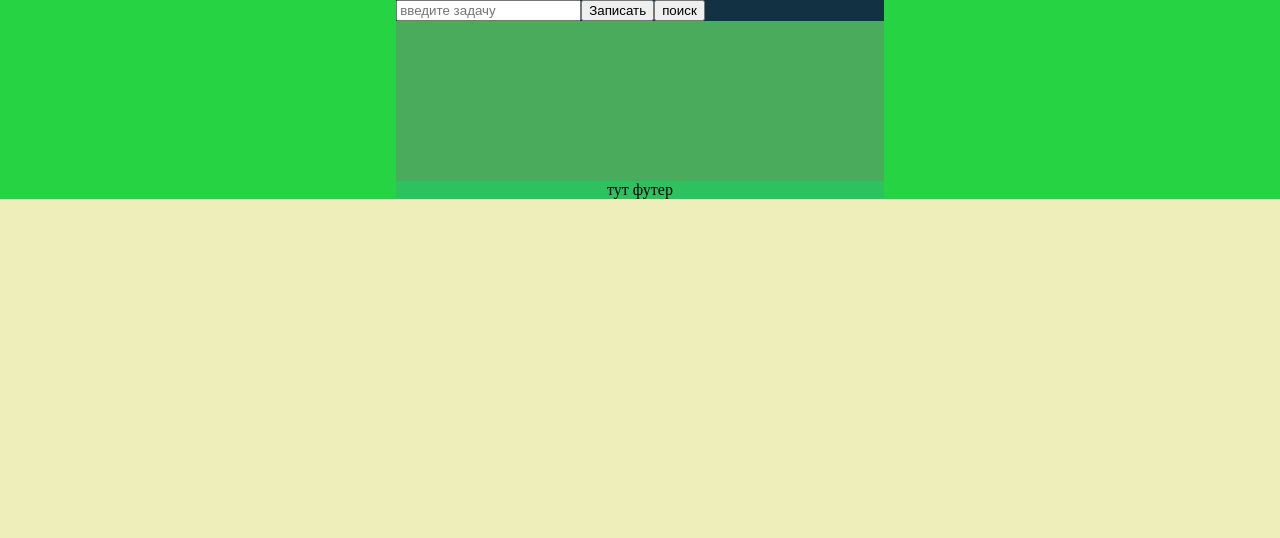
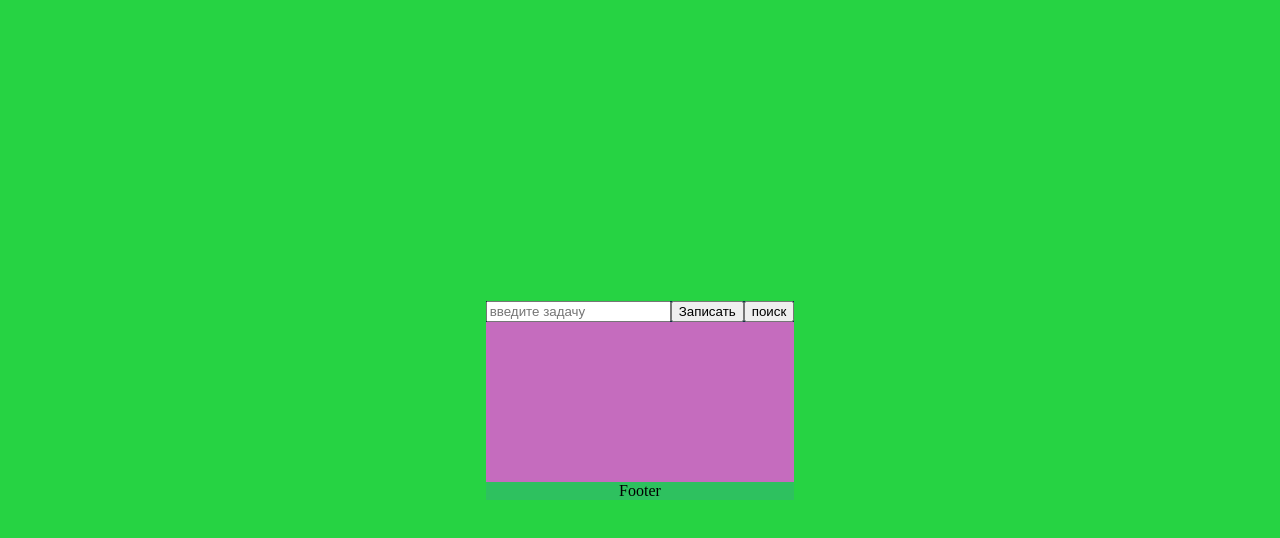
Before and after one commit to DevErmak/firsttodo, a React (Create React App) app: page / in a window 1280 px wide. Shown: the top 538 px of the page. Built offline with nearby package versions, Linux system fonts and the light colour scheme.

Commit message:
save data

```diff
--- a/src/components/Task/Task.jsx
+++ /dev/null
@@ -1,19 +0,0 @@
-import './task.css'
-
-import React from 'react'
-
-
-export default function Task({task, changeTodo, removeOneTask}) {
-
-    return (
-    <div className='task'>
-        <input id={task.id} type='checkbox' onChange={()=>changeTodo(task.id)}/>
-        <label className='taskTitle'
-        htmlFor={task.id}
-        style={{textDecoration: task.isComplited ? 'line-through': null  }}
-        >{task.title}</label>
-        <button className='close' onClick={()=>removeOneTask(task.id)}>&times;</button>
-    </div>
-  )
-}
-// <div className='taskTitle'>{task.title}</div>
--- /dev/null
+++ b/src/components/Todoform/Content/Content.jsx
@@ -0,0 +1,33 @@
+import './content.css';
+import Task from './Task/Task';
+
+export default function Content({
+  tasks,
+  isSearch,
+  inputTask,
+  foundTasks,
+  changeTodo,
+  removeOneTask,
+}) {
+  const isRenderSearch = () => {
+    return isSearch && inputTask.trim() !== '';
+  };
+  const drowTask = (stateElement) => {
+    return stateElement.map((Element) => (
+      <Task key={Element.id} task={Element} changeTodo={changeTodo} removeOneTask={removeOneTask} />
+    ));
+  };
+  return (
+    <div className="content">
+      {isRenderSearch() ? (
+        foundTasks.length === 0 ? (
+          <div className="not-found">не найдено</div>
+        ) : (
+          drowTask(foundTasks)
+        )
+      ) : (
+        drowTask(tasks)
+      )}
+    </div>
+  );
+}
--- /dev/null
+++ b/src/components/Todoform/Content/Task/Task.jsx
@@ -0,0 +1,20 @@
+import './task.css';
+
+export default function Task({ task, changeTodo, removeOneTask }) {
+  return (
+    <div className="task">
+      <input id={task.id} type="checkbox" onChange={() => changeTodo(task.id)} />
+      <label
+        className="taskTitle"
+        htmlFor={task.id}
+        style={{ textDecoration: task.isComplited ? 'line-through' : null }}
+      >
+        {task.title}
+      </label>
+      <button className="close" onClick={() => removeOneTask(task.id)}>
+        &times;
+      </button>
+    </div>
+  );
+}
+// <div className='taskTitle'>{task.title}</div>
--- /dev/null
+++ b/src/components/Todoform/Content/content.css
@@ -0,0 +1,8 @@
+.content {
+  overflow-y: scroll;
+  grid-row-start: 2;
+  grid-row-end: 2;
+  grid-column-start: 2;
+  grid-column-end: 3;
+  background-color: #ec55dbce;
+}
--- /dev/null
+++ b/src/components/Todoform/Footer/Footer.jsx
@@ -0,0 +1,5 @@
+import './footer.css';
+
+export default function Footer() {
+  return <div className="footer">Footer</div>;
+}
--- /dev/null
+++ b/src/components/Todoform/Footer/footer.css
@@ -0,0 +1,7 @@
+.footer {
+  grid-row-start: 3;
+  grid-row-end: 3;
+  grid-column-start: 1;
+  grid-column-end: 3;
+  background-color: #4e72d431;
+}
--- /dev/null
+++ b/src/components/Todoform/Header/Header.jsx
@@ -0,0 +1,45 @@
+import './header.css';
+
+export default function Header({
+  tasks,
+  inputTask,
+  isSearch,
+  groupTasks,
+  addTaskEnter,
+  setInputTask,
+  addTask,
+  findTasks,
+  removeGroupTasks,
+  removeAllTasks,
+  isDuplicate,
+}) {
+  return (
+    <div className="header">
+      {isDuplicate && (
+        <label className="task-input-label" htmlFor="error-input-task">
+          такая задача уже есть
+        </label>
+      )}
+
+      <input
+        className={isDuplicate ? 'error-input-task' : 'input-task'}
+        value={inputTask}
+        type="text"
+        onKeyUpCapture={(e) => addTaskEnter(e)}
+        placeholder="введите задачу"
+        onChange={(e) => setInputTask(e.target.value)}
+      ></input>
+
+      <button onClick={() => addTask()}>Записать</button>
+      <button onClick={() => findTasks()}>
+        {isSearch && inputTask.trim() !== '' ? 'закрыть поиск' : 'поиск'}
+      </button>
+      {tasks.length > 1 ? (
+        <button onClick={() => removeAllTasks()}>удалить все задачи</button>
+      ) : null}
+      {groupTasks.length > 1 ? (
+        <button onClick={() => removeGroupTasks()}> удалить группу элементов </button>
+      ) : null}
+    </div>
+  );
+}
--- /dev/null
+++ b/src/components/Todoform/Header/header.css
@@ -0,0 +1,19 @@
+.header {
+  grid-row-start: 1;
+  grid-row-end: 1;
+  grid-column-start: 1;
+  grid-column-end: 3;
+  background-color: #123243;
+}
+.input-task {
+}
+
+.task-input-label {
+  color: rgb(214, 102, 102);
+  margin: 1em;
+}
+
+.error-input-task {
+  color: rgb(214, 102, 102);
+  border: 4px solid rgb(214, 102, 102);
+}
--- a/src/components/Todoform/Todoform.jsx
+++ b/src/components/Todoform/Todoform.jsx
@@ -1,6 +1,8 @@
 import React, { useEffect, useState } from 'react';
 import './todoform.css';
-import Task from '../Task/Task';
+import Header from './Header/Header';
+import Footer from './Footer/Footer';
+import Content from './Content/Content';
 
 export default function Todoform() {
   const [tasks, setTasks] = useState(JSON.parse(localStorage.getItem('tasks')) || []);
@@ -13,12 +15,19 @@ export default function Todoform() {
 
   const [groupTasks, setGroupTasks] = useState([]);
 
+  const [isDuplicate, setIsDuplicate] = useState(false);
+
   const addTask = () => {
     if (inputTask.trim() !== '') {
+      if (tasks.find((t) => t.title === inputTask) === undefined) {
         setTasks([...tasks, { id: Math.random(new Date()), title: inputTask, isComplited: false }]);
         setInputTask('');
         setFoundTask([]);
         setIsSearch(false);
+        setIsDuplicate(false);
+      } else {
+        setIsDuplicate(true);
+      }
     }
   };
 
@@ -59,57 +68,39 @@ export default function Todoform() {
     setGroupTasks([...tasks].filter((t) => t.isComplited === true));
   }, [tasks]);
 
-  console.log('---->', foundTasks);
+  useEffect(() => {
+    setIsDuplicate(false);
+  }, [inputTask]);
+
+  const removeAllTasks = () => {
+    setTasks([]);
+  };
 
   return (
     <>
       <div className="todoform">
-        <div className="header">
-          <input
-            value={inputTask}
-            type="text"
-            onKeyUpCapture={(e) => addTaskEnter(e)}
-            placeholder="введите задачу"
-            onChange={(e) => setInputTask(e.target.value)}
-          ></input>
-          <button onClick={() => addTask()}>Записать</button>
-          <button onClick={() => findTasks()}>
-            {isSearch && inputTask.trim() !== '' ? 'закрыть поиск' : 'поиск'}
-          </button>
-          <button
-            onClick={() => removeGroupTasks()}
-            style={{ visibility: groupTasks.length > 1 ? null : 'hidden' }}
-          >
-            удалить группу элементов
-          </button>
-        </div>
-        <div className="navigate"></div>
-        <div className="content">
-          {isSearch && inputTask.trim() !== '' ? (
-            foundTasks.length === 0 ? (
-              <div>не найдено</div>
-            ) : (
-              foundTasks.map((foundTask) => (
-                <Task
-                  key={foundTask.id}
-                  task={foundTask}
+        <Header
+          tasks={tasks}
+          inputTask={inputTask}
+          isSearch={isSearch}
+          groupTasks={groupTasks}
+          addTaskEnter={addTaskEnter}
+          setInputTask={setInputTask}
+          addTask={addTask}
+          findTasks={findTasks}
+          removeGroupTasks={removeGroupTasks}
+          removeAllTasks={removeAllTasks}
+          isDuplicate={isDuplicate}
+        />
+        <Content
+          tasks={tasks}
+          isSearch={isSearch}
+          inputTask={inputTask}
+          foundTasks={foundTasks}
           changeTodo={changeTodo}
           removeOneTask={removeOneTask}
         />
-              ))
-            )
-          ) : (
-            tasks.map((task) => (
-              <Task
-                key={task.id}
-                task={task}
-                changeTodo={changeTodo}
-                removeOneTask={removeOneTask}
-              />
-            ))
-          )}
-        </div>
-        <div className="footer">тут футер</div>
+        <Footer />
       </div>
     </>
   );
--- a/src/components/Todoform/todoform.css
+++ b/src/components/Todoform/todoform.css
@@ -11,20 +11,14 @@
   grid-template-rows: auto 10em auto;
   overflow-y: scroll;
   background-color: #26d343;
-  min-width: 100%;
-  min-height: 100%;
+  min-width: 100vw;
+  min-height: 100vh;
   position: relative;
   justify-content: center;
-  align-content: stretch;
+  align-content: center;
   text-align: center;
 }
-.header {
-  grid-row-start: 1;
-  grid-row-end: 1;
-  grid-column-start: 1;
-  grid-column-end: 3;
-  background-color: #123243;
-}
+
 .navigate {
   grid-row-start: 2;
   grid-row-end: 2;
@@ -32,18 +26,3 @@
   grid-column-end: 2;
   background-color: #44324231;
 }
-.content {
-  overflow-y: scroll;
-  grid-row-start: 2;
-  grid-row-end: 2;
-  grid-column-start: 2;
-  grid-column-end: 3;
-  background-color: #e400c931;
-}
-.footer {
-  grid-row-start: 3;
-  grid-row-end: 3;
-  grid-column-start: 1;
-  grid-column-end: 3;
-  background-color: #4e72d431;
-}
```
Also changed, not shown: src/components/Todoform/Content/Task/task.css (renamed from src/components/Task/task.css). Lines whose indentation alone changed are shown as unchanged.
